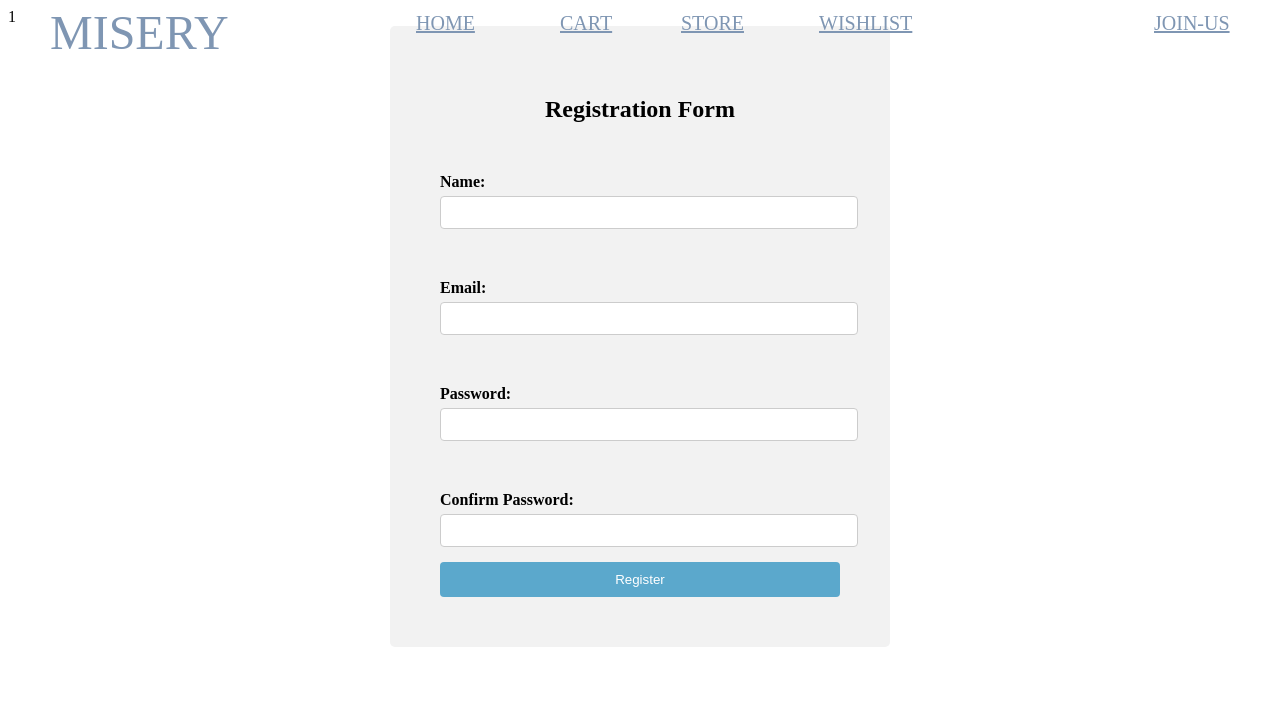
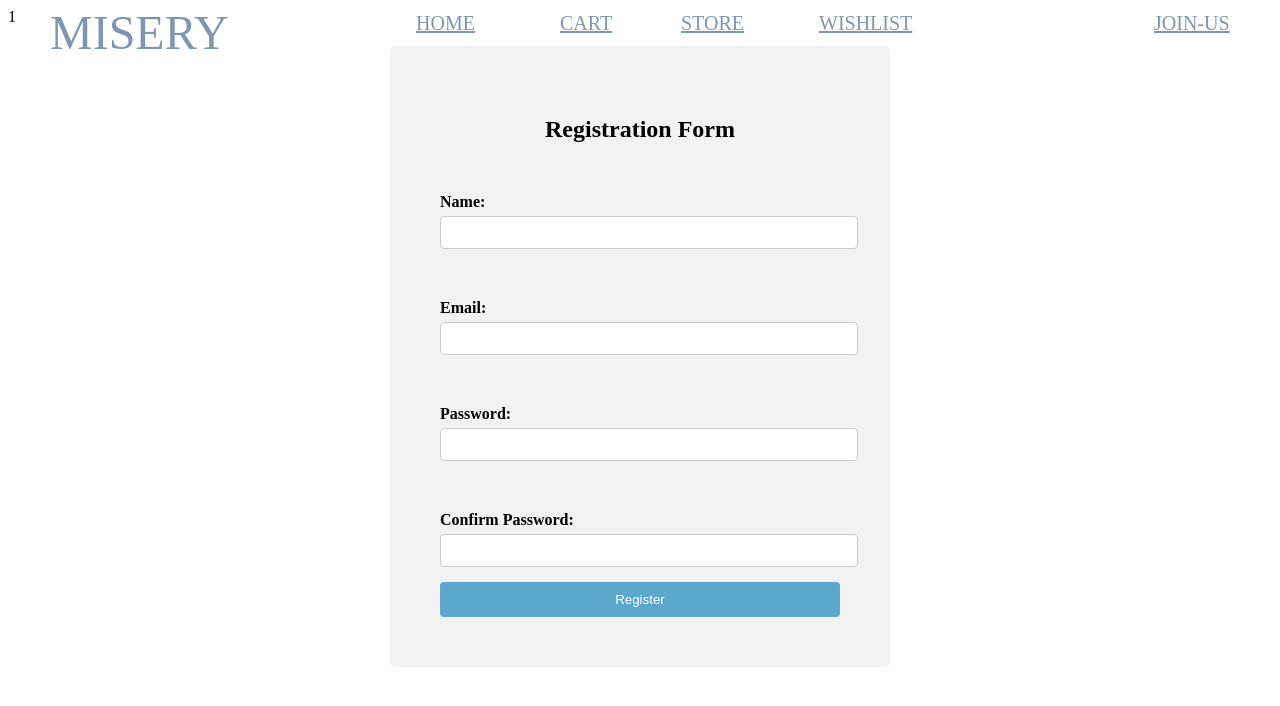
Before and after one commit to enani26/SWE-project, a PHP site: page /views/pages/signup.php in a window 1280 px wide. Shown: the top 706 px of the page. Run offline with PHP 8.4, Linux system fonts and the light colour scheme.

Commit message:
marginnnnn

```diff
--- a/public/css/signup.css
+++ b/public/css/signup.css
@@ -4,7 +4,7 @@
     padding: 50px;
     background-color: #f2f2f2;
     border-radius: 5px;
-    margin-top: 20;
+    margin-top: 20px;
   }
 
   h2 {
```
